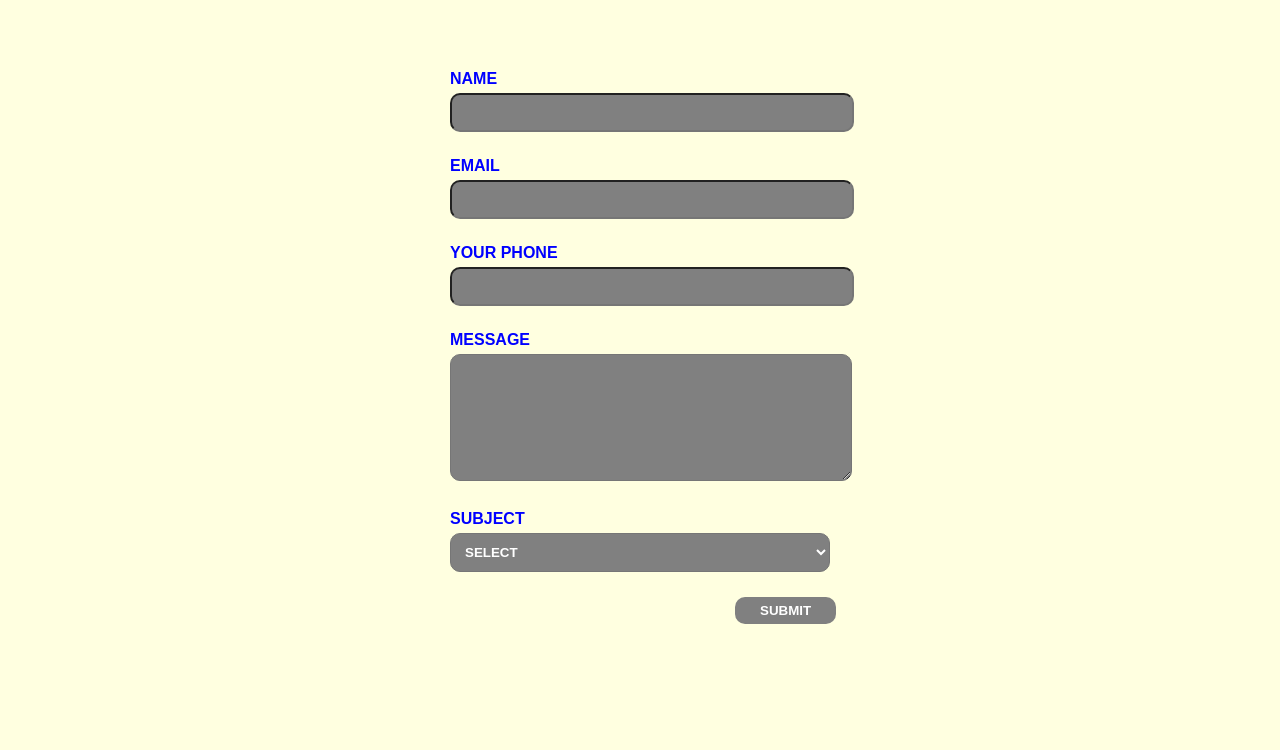
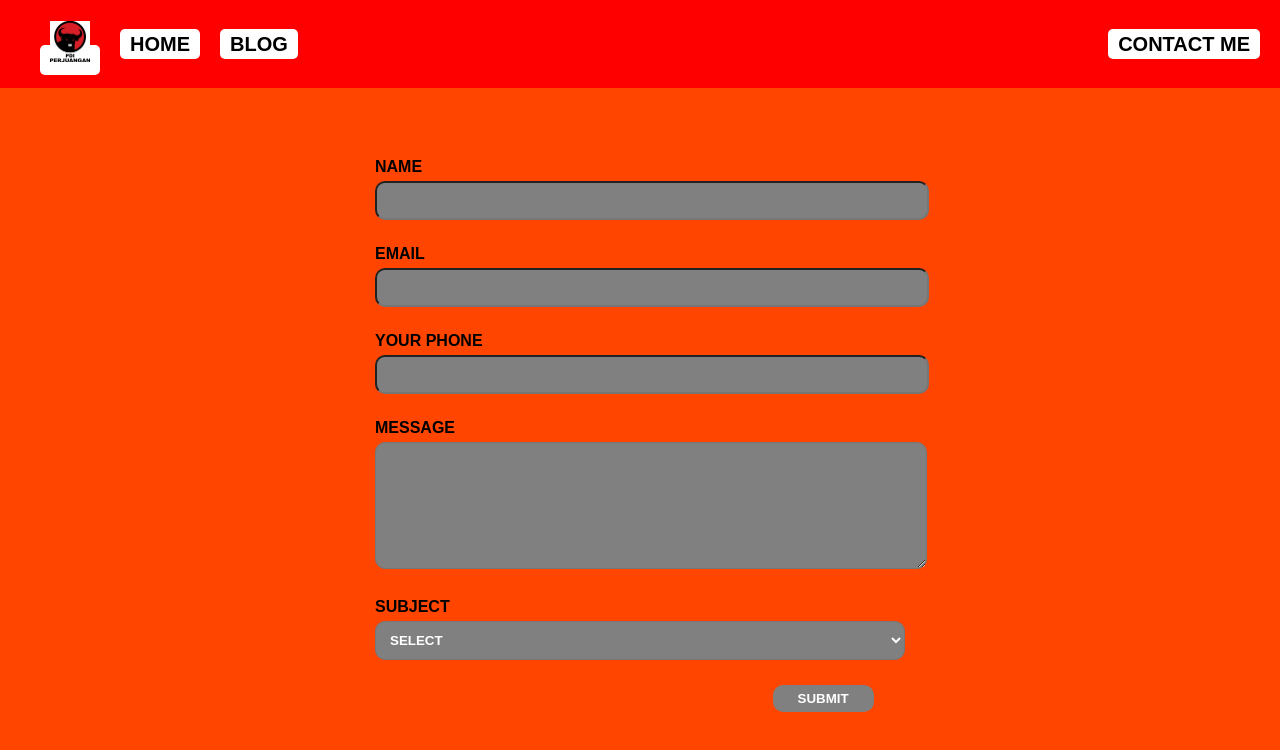
Before and after one commit to andigagaga/latihan-48, a plain HTML site: page latihan/contact.html in a window 1280 px wide. Drawn offline with Linux system fonts and the light colour scheme.

Commit message:
update file

```diff
--- a/latihan/contact.css
+++ b/latihan/contact.css
@@ -2,10 +2,10 @@
 * {
     font-family: Arial, Helvetica, sans-serif;
     text-decoration: none;
-    background: lightyellow;
+
 }
 form {
-    width: 400px;
+    width: 550px;
     margin: 60px auto;
 }
 form div {
@@ -14,7 +14,7 @@ form div {
 }
 label {
     font-weight: bold;
-    color: blue;
+    color: black;
 }
 input, textarea, select {
     width: 100%;
--- a/latihan/contact.html
+++ b/latihan/contact.html
@@ -4,11 +4,37 @@
 <head>
     <meta charset="UTF-8">
     <meta name="viewport" content="width=device-width, initial-scale=1.0">
+    <link rel="stylesheet" href="style.css">
     <link rel="stylesheet" href="contact.css">
     <title>CONTACT ME</title>
 </head>
 
 <body>
+    <nav>
+        <div class="nav-kiri">
+            <ul>
+                <li>
+                    <a href="https://id.wikipedia.org/wiki/Partai_Demokrasi_Indonesia_Perjuangan">
+                        <img style="width: 40px; margin: 5px auto;" src="image/pdi.jpg" alt="pdi.p">
+                    </a>
+                </li>
+                <li>
+                    <a style="text-decoration: none;" href="index.html">HOME</a>
+                </li>
+                <li>
+                    <a style="text-decoration: none;" href="#">BLOG</a>
+                </li>
+            </ul>
+        </div>
+        <div class="nav-kanan">
+            <ul>
+                <li>
+                    <a href="contact.html" style="text-decoration: none;">CONTACT ME</a>
+                </li>
+            </ul>
+
+        </div>
+    </nav>
     <form>
         <div>
             <label for="input-name">NAME</label>
--- a/latihan/style.css
+++ b/latihan/style.css
@@ -1,5 +1,5 @@
 body{
-    background: lightyellow;
+    background: orangered;
 }
 .image{
     width: 500px;
@@ -71,3 +71,43 @@ body{
 .download:hover{
     background-color: grey;
 }
+.nav ul li{
+    margin: 5px;
+    padding: 10px;
+    text-decoration: none;
+}
+body {
+    margin: 0px;
+    padding: 0px;
+    font-family: Arial, Helvetica, sans-serif;
+}
+nav {
+    background-color: red;
+    display: flex;
+    align-items: center;
+}
+nav ul {
+    display: flex;
+    list-style-type: none;
+    align-items: center;
+}
+nav ul li {
+    margin-right: 20px;
+}
+nav ul li a {
+    padding: 4px 10px;
+    font-size: 20px;
+    font-weight: bold;
+    background-color: white;
+    border-radius: 5px;
+    color: black;
+}
+a:hover {
+    background-color: orangered;
+}
+.nav-kiri {
+    flex: 50%;
+}
+.nav-kanan {
+    text-align: end;
+}
```
Also changed, not shown: latihan/index.html (+26 -1 lines), latihan/image/pdi.jpg (added).
